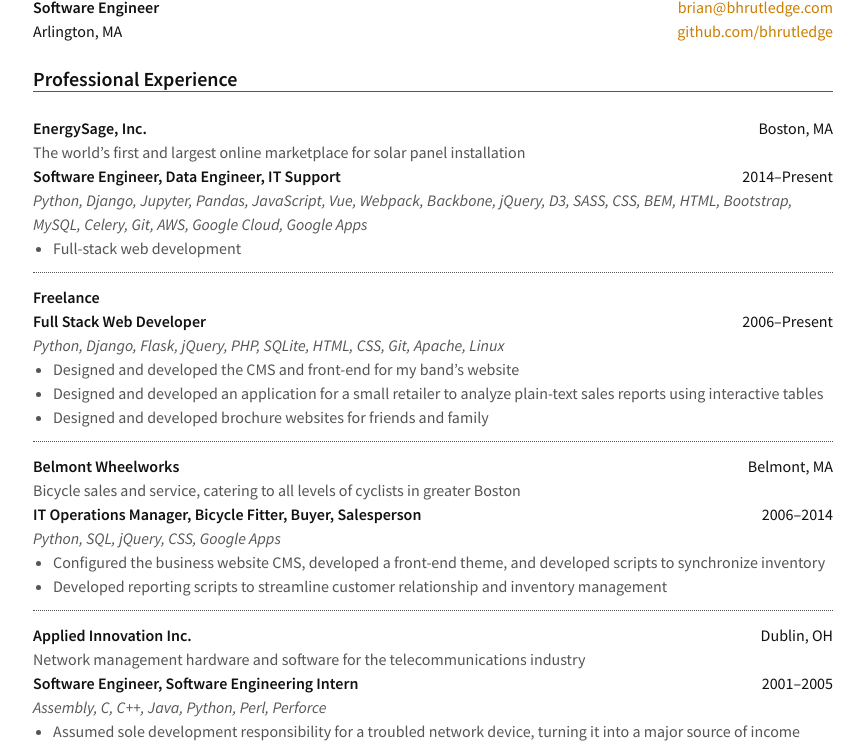
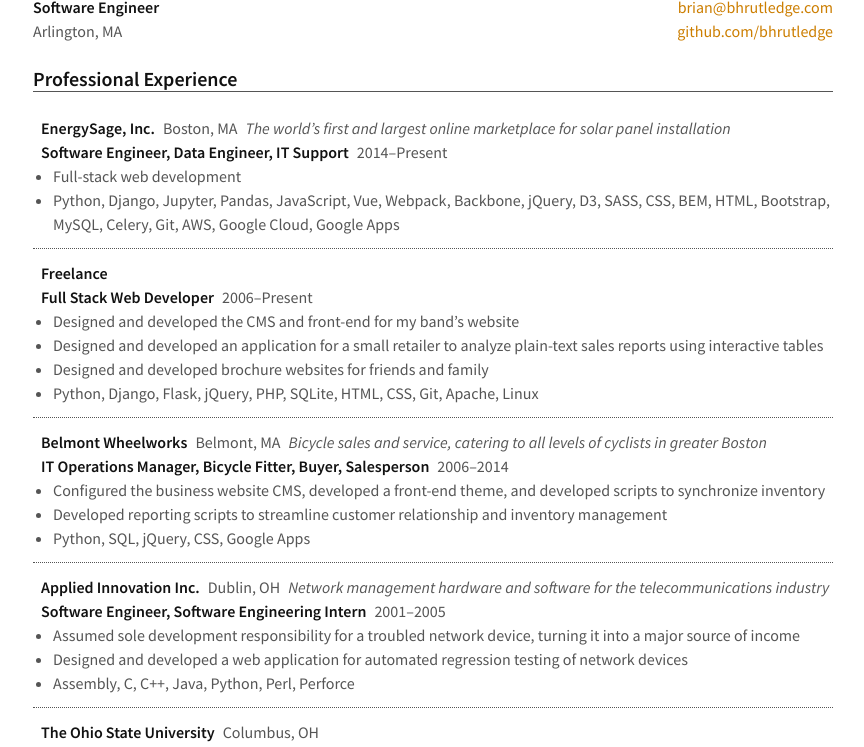
Before and after one commit to bhrutledge/resume, a website: page src/index.pug in a window 1280 px wide. Shown: the part 53-800 px from the top of the page, without its empty margins (207-1071 px from the left). Drawn offline with nearby package versions, Linux system fonts and the light colour scheme; files that its build step writes are made by us from their sources.

Commit message:
Flatten layout

```diff
--- a/src/index.pug
+++ b/src/index.pug
@@ -1,11 +1,11 @@
 include mixins.pug
 
 - const name = 'Brian H. Rutledge'
-+header(name)
++body(name)
   header.header
     h1.name= name
     h2.title Software Engineer
-    h3.city Arlington, MA
+    .city Arlington, MA
     .contact
       +phone('617-955-7782')
       +email('brian@bhrutledge.com')
@@ -13,48 +13,45 @@
 
   +section('Professional Experience')
 
-    +organization('EnergySage, Inc.', 'Boston, MA')
-      .summary The world&rsquo;s first and largest online marketplace for solar panel installation
+    +organization('EnergySage, Inc.', 'Boston, MA', 'The world&rsquo;s first and largest online marketplace for solar panel installation')
 
       +role('Software Engineer, Data Engineer, IT Support', '2014', 'Present')
-        .tech Python, Django, Jupyter, Pandas, JavaScript, Vue, Webpack, Backbone, jQuery, D3, SASS, CSS, BEM, HTML, Bootstrap, MySQL, Celery, Git, AWS, Google Cloud, Google Apps
         ul
           li Full-stack web development
+          li Python, Django, Jupyter, Pandas, JavaScript, Vue, Webpack, Backbone, jQuery, D3, SASS, CSS, BEM, HTML, Bootstrap, MySQL, Celery, Git, AWS, Google Cloud, Google Apps
 
     +organization('Freelance')
 
       +role('Full Stack Web Developer', '2006', 'Present')
-        .tech Python, Django, Flask, jQuery, PHP, SQLite, HTML, CSS, Git, Apache, Linux
         ul
           li Designed and developed the CMS and front-end for my band&rsquo;s website
           li Designed and developed an application for a small retailer to analyze plain-text sales reports using interactive tables
           li Designed and developed brochure websites for friends and family
+          li Python, Django, Flask, jQuery, PHP, SQLite, HTML, CSS, Git, Apache, Linux
 
-    +organization('Belmont Wheelworks', 'Belmont, MA')
-      .summary Bicycle sales and service, catering to all levels of cyclists in greater Boston
+    +organization('Belmont Wheelworks', 'Belmont, MA', 'Bicycle sales and service, catering to all levels of cyclists in greater Boston')
 
       +role('IT Operations Manager, Bicycle Fitter, Buyer, Salesperson', '2006', '2014')
-        .tech Python, SQL, jQuery, CSS, Google Apps
         ul
           li Configured the business website CMS, developed a front-end theme, and developed scripts to synchronize inventory
           li Developed reporting scripts to streamline customer relationship and inventory management
+          li Python, SQL, jQuery, CSS, Google Apps
 
-    +organization('Applied Innovation Inc.', 'Dublin, OH')
-      .summary Network management hardware and software for the telecommunications industry
+    +organization('Applied Innovation Inc.', 'Dublin, OH', 'Network management hardware and software for the telecommunications industry')
 
       +role('Software Engineer, Software Engineering Intern', '2001', '2005')
-        .tech Assembly, C, C++, Java, Python, Perl, Perforce
         ul
           li Assumed sole development responsibility for a troubled network device, turning it into a major source of income
           li Designed and developed a web application for automated regression testing of network devices
+          li Assembly, C, C++, Java, Python, Perl, Perforce
 
     +organization('The Ohio State University', 'Columbus, OH')
 
       +role('System Operations Staff, Unix Lab Consultant, Grader', '1999', '2002')
-        .tech C++, Java, XML, Solaris
         ul
           li Designed and developed a graphical FAQ editor
           li Assisted students and graded work for honors introductory software development course
+          li C++, Java, XML, Solaris
 
   +section('Education')
 
--- a/src/mixins.pug
+++ b/src/mixins.pug
@@ -1,4 +1,4 @@
-mixin header(name)
+mixin body(name)
   doctype html
   html
     head
@@ -30,17 +30,21 @@
       h2.title !{title}
     block
 
-mixin organization(name, city, description)
+//- TODO: These might be overkill
+
+mixin organization(name, city, summary)
   section.organization
-    //- TODO: header?
-    h3.name !{name}
-    if city
-      h4.city !{city}
+    header.header
+      h3.name !{name}
+      if city
+        .city !{city}
+      if summary
+        .summary !{summary}
     block
 
 mixin role(title, start, end)
   section.role
-    //- TODO: header?
-    h4.title !{title}
-    h5.dates!= start + (end ? `&ndash;` + end : '')
+    header.header
+      h4.title !{title}
+      .dates!= start + (end ? `&ndash;` + end : '')
     block
```
Also changed, not shown: dist/index.html, dist/style.css, 2 other files.
